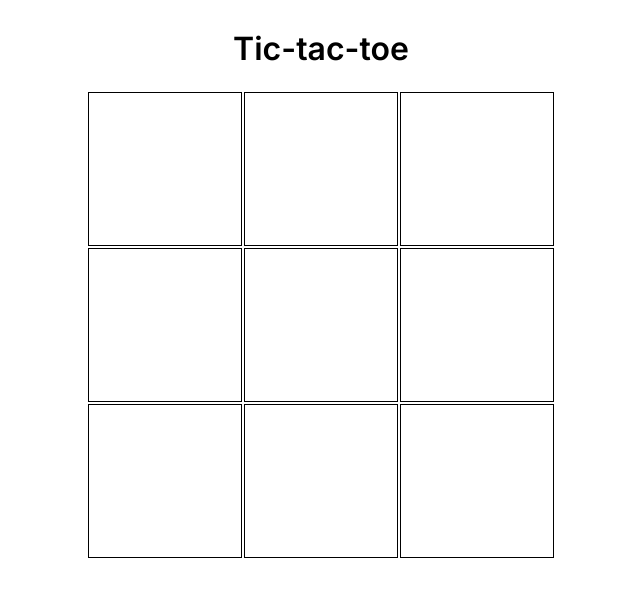
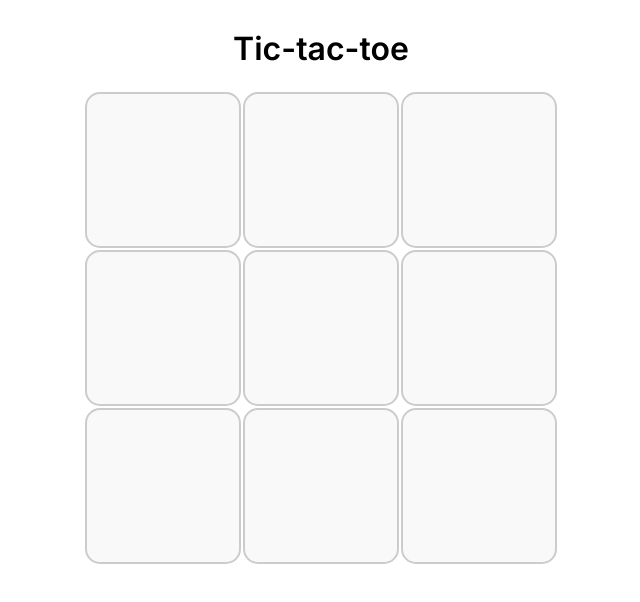
Before and after one commit to Leont1cov/tic-tac-toe-game, a React (Vite) app: page / in a window 1280 px wide. Shown: the top 602 px of the page, without its empty margins (319-959 px from the left). Built offline with nearby package versions, Linux system fonts and the light colour scheme.

Commit message:
style: update table style

```diff
--- a/src/assets/components/Table/table.css
+++ b/src/assets/components/Table/table.css
@@ -1,6 +1,22 @@
 .td {
     width: 150px;
     height: 150px;
-    border: 1px solid #000;
+    border: 2px solid #ccc;
+    border-radius: 15px;
     text-align: center;
+    vertical-align: middle;
+    transition: all 0.2s ease;
+    cursor: pointer;
+    background-color: #f9f9f9;
 }
+
+.td:hover {
+    transform: scale(1.05);
+    background-color: #f1f1f1;
+    box-shadow: 0 2px 6px rgba(0, 0, 0, 0.1);
+}
+
+.td:active {
+    transform: scale(0.97);
+    background-color: #e8e8e8;
+}
```
